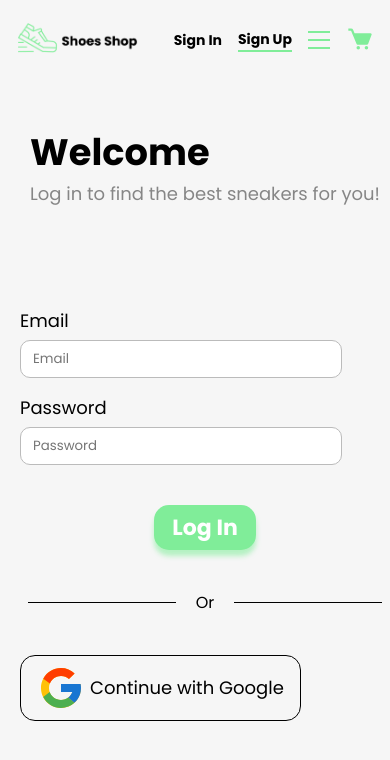
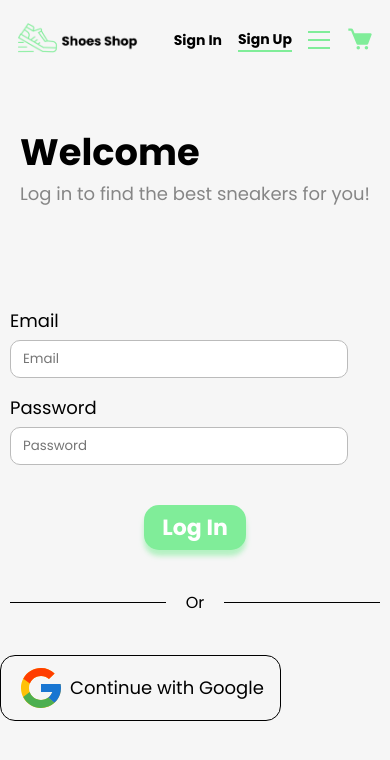
Before and after one commit to TomSandoval/shoe-shop, a Next.js app: page /login in a window 390 px wide. Shown: the top 760 px of the page. Built offline with nearby package versions, Linux system fonts and the light colour scheme.

Commit message:
log in responsive fixed

```diff
--- a/src/app/login/pageLogin.css
+++ b/src/app/login/pageLogin.css
@@ -165,10 +165,12 @@
 @media only screen and (max-width:800px) {
     .left-section-login{
         width: 100vw;
+        padding: 0;
     }
 
     .inputs-login-container {
         width: 100%;
+        padding-left: 20px;
     }
 
     .email-login-input-container input, .password-login-input-container input {
```
